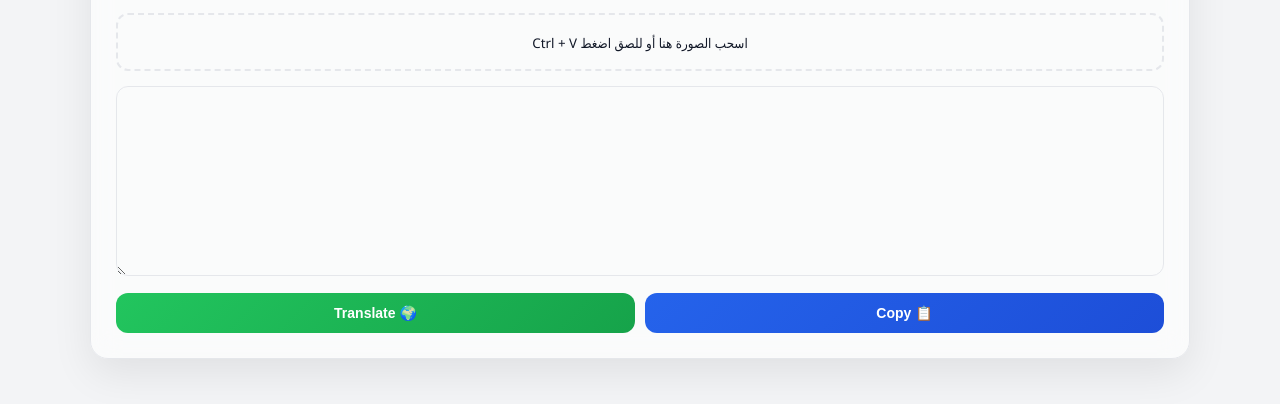
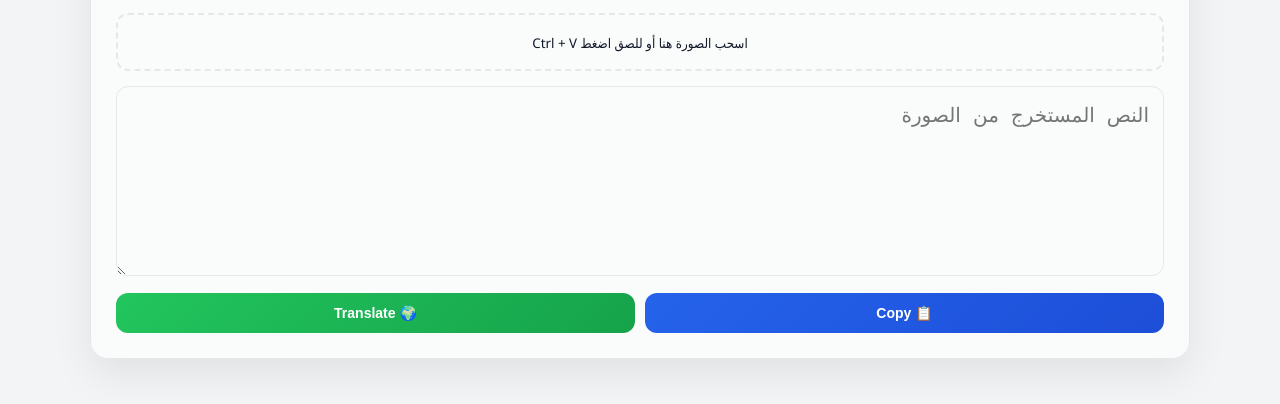
Before and after one commit to nexastudioteam/Nexa-Text-Extractor, a plain HTML site: page index.html in a window 1280 px wide. Shown: the part 126-530 px from the top of the page. Drawn offline with Linux system fonts and the light colour scheme.

Commit message:
Add files via upload

```diff
--- a/index.html
+++ b/index.html
@@ -4,6 +4,7 @@
     <meta charset="UTF-8" />
     <title>Nexa Text Extractor</title>
     <link rel="icon" type="image/svg+xml" href="nexa-icon.svg">
+    <meta name="viewport" content="width=device-width, initial-scale=1.0">
     <link rel="stylesheet" href="style.css" />
     <script src="https://cdn.jsdelivr.net/npm/tesseract.js@5/dist/tesseract.min.js"></script>
     <script type="module" src="script.js"></script>
@@ -23,11 +24,7 @@
 
     <div id="loader" class="loader">⏳ جاري قراءة النص...</div>
 
-    <textarea
-      id="result"
-      readonly
-      placeholder="النص المستخرج من الصورة">
-    </textarea>
+    <textarea id="result" readonly placeholder="النص المستخرج من الصورة"></textarea>
 
     <div class="actions">
         <button class="btn btn-primary" id="copy">
--- a/style.css
+++ b/style.css
@@ -106,7 +106,9 @@ body {
   font-weight: 600;
 }
 
-textarea {
+#result {
+  font-size: 20px;
+  line-height: 1.6;
   width: 100%;
   height: 190px;
   margin-top: 15px;
```
